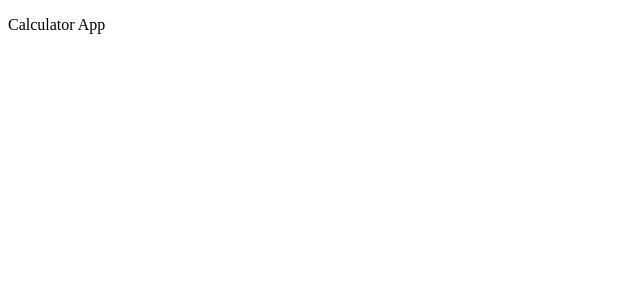
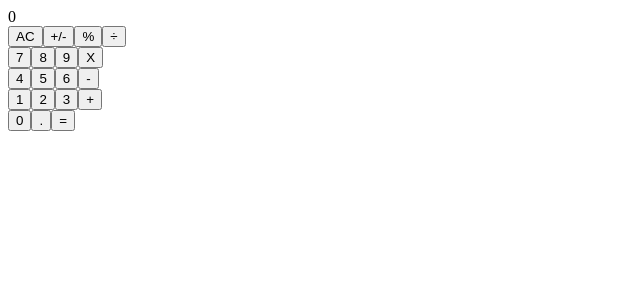
Before and after one commit to NiiazalyDzhumaliev/calculator-react, a React (Create React App) app: page / in a window 1280 px wide. Shown: the top 300 px of the page, without its empty margins (0-640 px from the left). Built offline with nearby package versions, Linux system fonts and the light colour scheme.

Commit message:
Change the components paths

```diff
--- a/src/App.js
+++ /dev/null
@@ -1,13 +0,0 @@
-function App() {
-  return (
-    <div className="App">
-      <header className="App-header">
-        <p>
-          Calculator App
-        </p>
-      </header>
-    </div>
-  );
-}
-
-export default App;
--- a/src/components/App.js
+++ b/src/components/App.js
@@ -1,5 +1,5 @@
-import Display from 'src/components/Display';
-import ButtonPanel from 'src/components/ButtonPanel';
+import Display from './Display';
+import ButtonPanel from './ButtonPanel';
 
 function App() {
   return (
--- a/src/components/ButtonPanel.js
+++ b/src/components/ButtonPanel.js
@@ -1,4 +1,4 @@
-import Button from 'src/components/Button';
+import Button from './Button';
 
 function ButtonPanel() {
   return (
--- a/src/index.js
+++ b/src/index.js
@@ -1,6 +1,6 @@
 import React from 'react';
 import ReactDOM from 'react-dom';
-import App from './App';
+import App from './components/App';
 import reportWebVitals from './reportWebVitals';
 
 ReactDOM.render(
```
Also changed, not shown: 1 other file (tests, documents, lock files or other folders).
